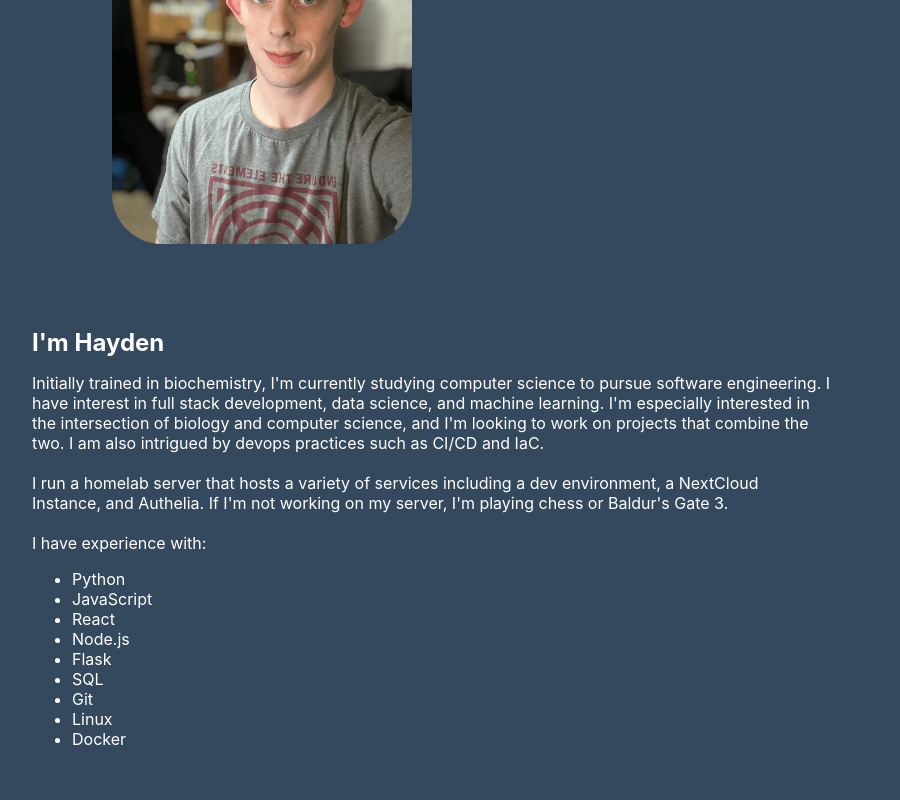
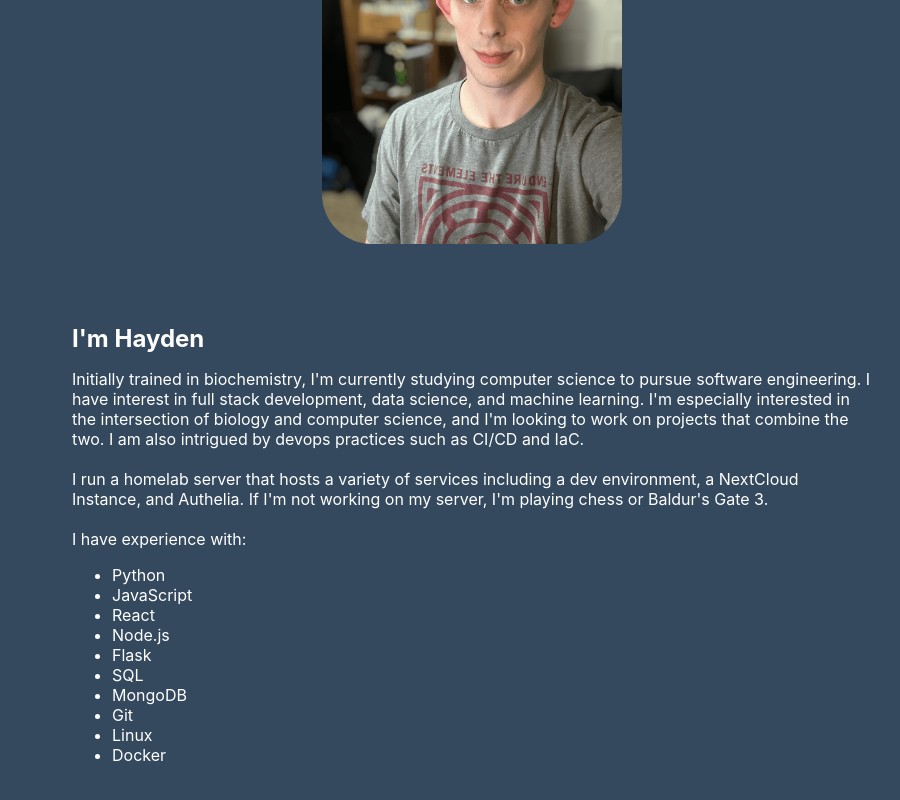
Before and after one commit to Hayden-Johnston/portfolio-site, a React (Create React App) app: page /About in a window 1280 px wide. Shown: the part 370-1170 px from the top of the page, without its empty margins (168-1068 px from the left). Built offline with nearby package versions, Linux system fonts and the light colour scheme.

Commit message:
changed layout containers

```diff
--- a/src/pages/AboutPage.js
+++ b/src/pages/AboutPage.js
@@ -4,9 +4,9 @@ function AboutPage() {
     return (
         <>
 
-    <div class="container">
+    <div class="center-container">
         <img src="images/selfie.png" class="portrait"></img>
-        <article>
+        <article class="container">
             <h2>I'm Hayden</h2>
             <p>
                 Initially trained in biochemistry, I'm currently studying computer science to pursue software engineering. I have interest in full stack development, data science, and machine learning.
@@ -24,6 +24,7 @@ function AboutPage() {
                     <li>Node.js</li>
                     <li>Flask</li>
                     <li>SQL</li>
+                    <li>MongoDB</li>
                     <li>Git</li>
                     <li>Linux</li>
                     <li>Docker</li>
```
